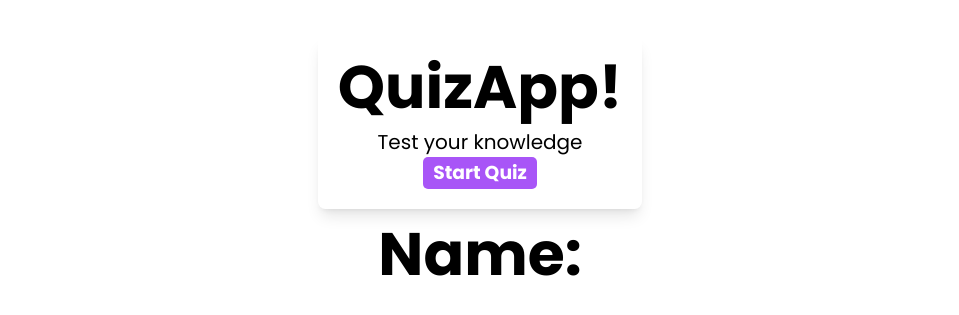
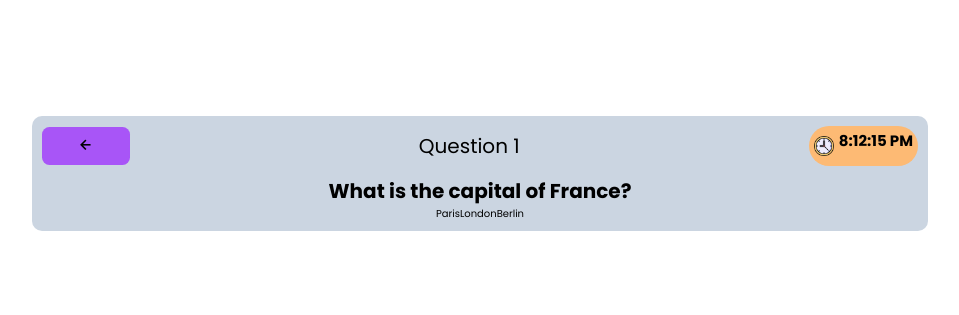
Before and after one commit to Alsnj20/Quiz_App, a React (Vite) app: page /quiz in a window 1280 px wide. Shown: the part 227-542 px from the top of the page, without its empty margins (160-1119 px from the left). Built offline with nearby package versions, Linux system fonts and the light colour scheme.

Commit message:
quiz component

```diff
--- a/src/App.tsx
+++ b/src/App.tsx
@@ -1,10 +1,20 @@
+import { BrowserRouter as Router, Route, Routes } from "react-router-dom";
+
+
+//Pages
 import Home from "./pages/Home";
+import Quiz from "./pages/Quiz";
 
 
 export default function App() {
   return (
     <div className="content container">
-      <Home />
+      <Router>
+        <Routes>
+          <Route path="/" element={<Home />} />
+          <Route path="/quiz" element={<Quiz />} />
+        </Routes>
+      </Router>
     </div>
   );
 }
--- /dev/null
+++ b/src/components/Clock.tsx
@@ -0,0 +1,33 @@
+import React, { useEffect, useState } from 'react'
+
+import timeImage from '../img/time.png'
+
+
+export default function Clock(): JSX.Element {
+  const [time, setTime] = useState(new Date())
+
+  useEffect(() => {
+    const interval = setInterval(() => {
+      setTime(new Date())
+    }, 1000)
+
+    return () => {
+      clearInterval(interval)
+    }
+  }, [])
+
+  return (
+    <div className='text-center flex gap-2
+    justify-center
+    items-center bg-orange-300
+    rounded-full
+    p-2
+    '>
+      <img src={timeImage}
+        alt='time' className='w-8 h-8 mx-auto' />
+      <h2 className='text-2xl'>
+        {time.toLocaleTimeString()}
+      </h2>
+    </div>
+  )
+}
--- a/src/components/ModalHome.tsx
+++ b/src/components/ModalHome.tsx
@@ -1,4 +1,5 @@
 import { useState } from 'react'
+import { useNavigate } from 'react-router-dom'
 
 
 interface Modal{
@@ -9,6 +10,14 @@ interface Modal{
 }
 
 export default function ModalHome({ isOpen, onClose, inputValue, setInputValue }: Modal): JSX.Element {
+
+  const navigate = useNavigate()
+
+  const handleStartQuiz = () => {
+    localStorage.setItem('name', inputValue);
+    onClose()
+    navigate('/quiz')
+  }
 
 
   const handleInputChange = (e: React.ChangeEvent<HTMLInputElement>) => {
@@ -34,7 +43,7 @@ export default function ModalHome({ isOpen, onClose, inputValue, setInputValue }
       bg-btnCorrect text-3xl text-white font-bold py-2 px-4 rounded-lg pulse
       hover:bg-btnCorrect-hover
       "
-                onClick={onClose}
+                onClick={handleStartQuiz}
               >
                 Start Quiz
               </button>
--- a/src/index.css
+++ b/src/index.css
@@ -16,7 +16,6 @@ body{
   font-family: "Poppins", sans-serif;
   font-optical-sizing: auto;
   font-style: normal;
-  color: #000000;
 }
 
 p{
--- a/src/pages/Home.tsx
+++ b/src/pages/Home.tsx
@@ -28,7 +28,6 @@ export default function Home(): JSX.Element {
         </div>
 
       </div>
-      <h3>Name: {name}</h3>
       <ModalHome
         isOpen={showModal}
         onClose={() => setShowModal(false)}
--- a/src/pages/Quiz.tsx
+++ b/src/pages/Quiz.tsx
@@ -0,0 +1,33 @@
+import Clock from "../components/Clock";
+import { useNavigate } from "react-router-dom";
+
+
+export default function Quiz(): JSX.Element {
+  const navigate = useNavigate()
+
+  const prevBtn = () => {
+    navigate('/')
+  }
+
+
+  return (
+    <div className="bg-card w-[70vw] h-auto text-center rounded-2xl">
+      <div>
+        <div className="flex justify-between items-center p-4">
+          <button className="bg-btnQuiz p-3 rounded-xl w-[10%]"
+          onClick={prevBtn}
+          >
+            <i className='bx bx-left-arrow-alt text-3xl'></i>
+          </button>
+          <p>Question 1</p>
+          <Clock />
+        </div>
+        <p className="font-bold">What is the capital of France?</p>
+        <button>Paris</button>
+        <button>London</button>
+        <button>Berlin</button>
+        <h2>{localStorage.getItem('name')}</h2>
+      </div>
+    </div>
+  )
+}
```
Also changed, not shown: src/img/time.png (added).
